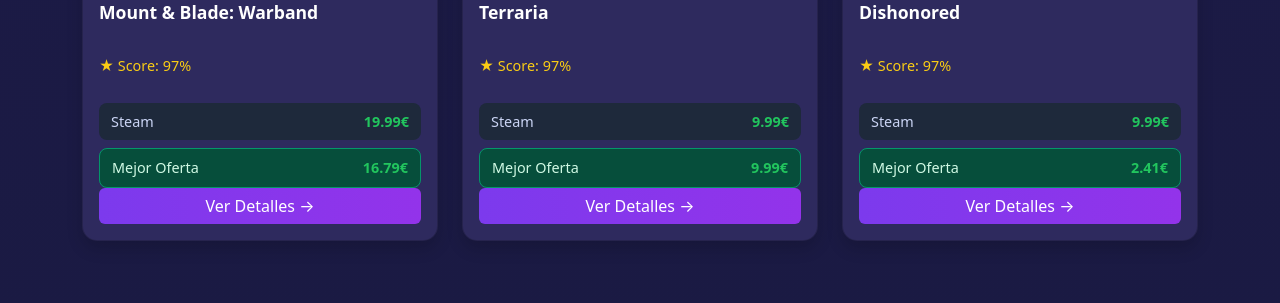
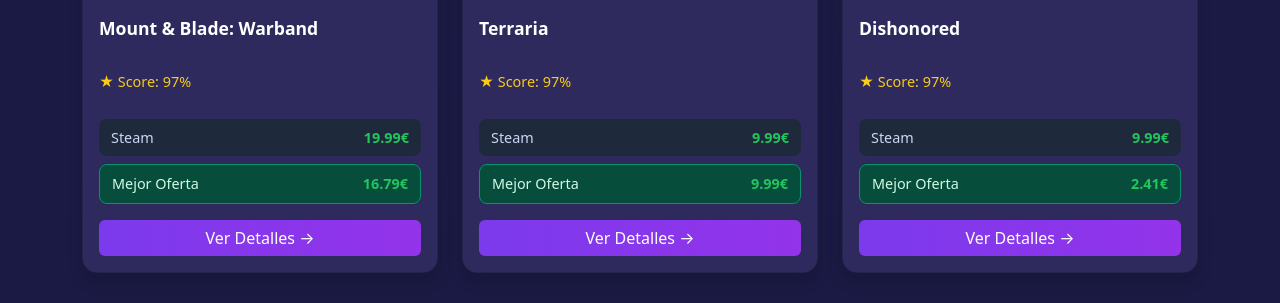
Before and after one commit to Mqif7305/ProjecteWeb, a Django app: page / in a window 1280 px wide. Shown: the part 1027-1330 px from the top of the page. Run offline with Django 5.2, Linux system fonts and the light colour scheme; data comes from the database, SQL or seed files in the repository.

Commit message:
fixed spacing

```diff
--- a/projecte/templates/home.html
+++ b/projecte/templates/home.html
@@ -150,7 +150,7 @@
                         <span class="float-end price">{{ juego.price }}</span>
                     </div>
 
-                    <div class="best-offer-box">
+                    <div class="best-offer-box mb-3">
                         <span>Mejor Oferta</span>
                         <span class="float-end price">
                             {# Agafa la primera oferta externa ordenada per preu #}
@@ -183,7 +183,7 @@
                         <span class="float-end price">{{ juego.price }}</span>
                     </div>
 
-                    <div class="best-offer-box">
+                    <div class="best-offer-box mb-3">
                         <span>Mejor Oferta</span>
                         <span class="float-end price">
                             {% with best=juego.storegame.offers.all|dictsort:"price"|first %}
```
